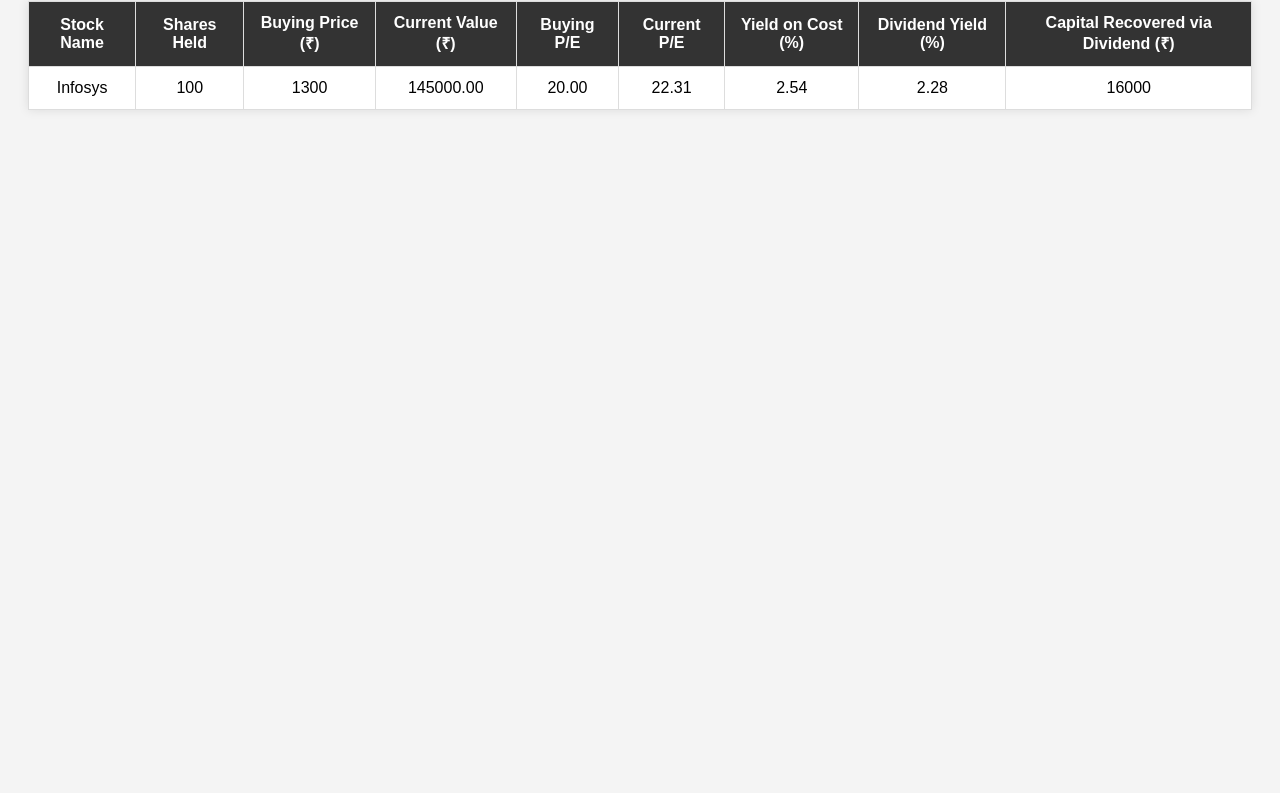
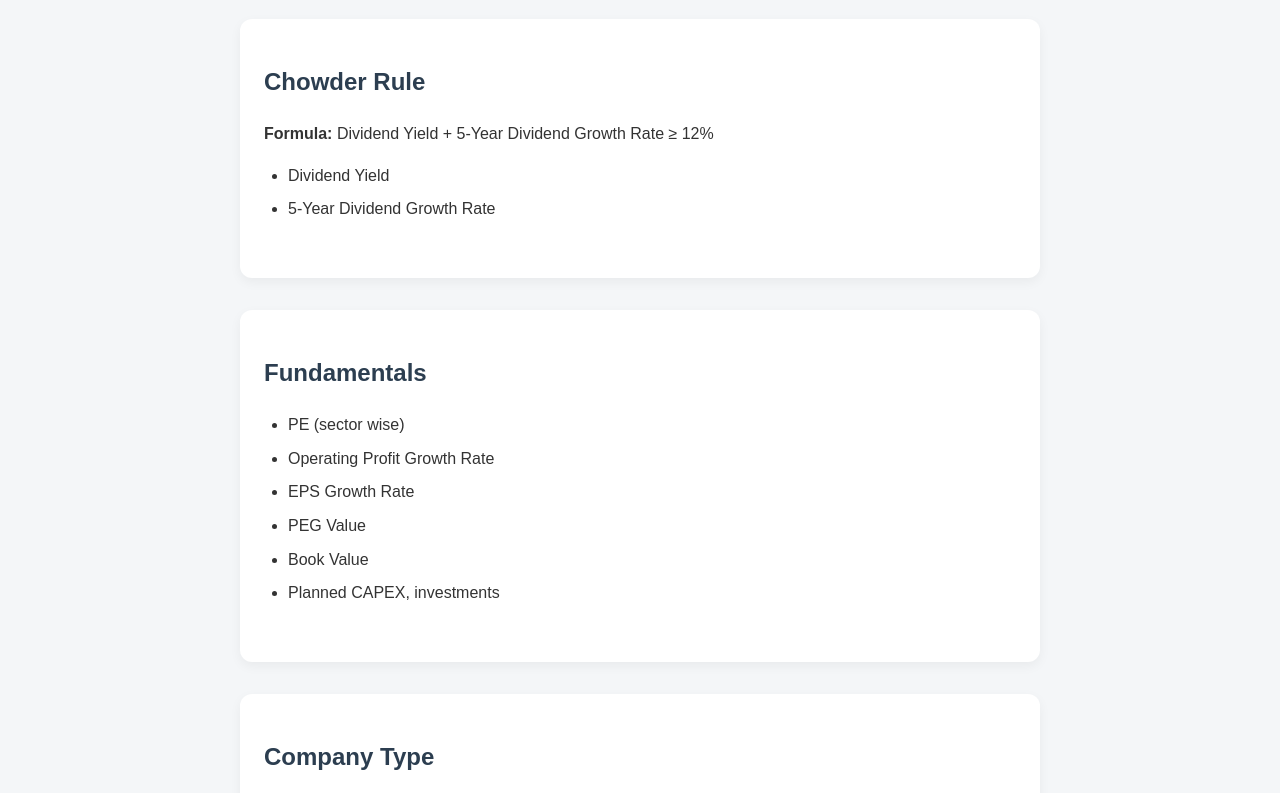
Before and after one commit to suvarna-khanal/webhost, a plain HTML site: page index.html in a window 1280 px wide. Shown: the part 107-900 px from the top of the page. Before the commit the page ends 800 px from the top, so only its background shows below. Drawn offline with Linux system fonts and the light colour scheme.

Commit message:
Checklist before selecting stock

```diff
--- a/index.html
+++ b/index.html
@@ -1,90 +1,73 @@
 <!DOCTYPE html>
 <html lang="en">
 <head>
-  <meta charset="UTF-8">
-  <meta name="viewport" content="width=device-width, initial-scale=1.0">
-  <title>Stock Dashboard</title>
+  <meta charset="UTF-8" />
+  <meta name="viewport" content="width=device-width, initial-scale=1.0"/>
+  <title>Investment Criteria</title>
   <style>
     body {
-      font-family: sans-serif;
-      padding: 20px;
-      background: #f4f4f4;
+      font-family: Arial, sans-serif;
+      background-color: #f4f6f8;
+      color: #333;
+      line-height: 1.6;
+      padding: 2rem;
+      max-width: 800px;
+      margin: auto;
     }
-    table {
-      width: 100%;
-      border-collapse: collapse;
-      background: #fff;
-      box-shadow: 0 0 10px rgba(0,0,0,0.1);
+    h1, h2 {
+      color: #2c3e50;
     }
-    th, td {
-      padding: 12px;
-      border: 1px solid #ddd;
-      text-align: center;
+    ul {
+      margin-bottom: 2rem;
+      padding-left: 1.5rem;
     }
-    th {
-      background-color: #333;
-      color: white;
+    li {
+      margin-bottom: 0.5rem;
+    }
+    section {
+      background: white;
+      padding: 1.5rem;
+      border-radius: 12px;
+      box-shadow: 0 4px 12px rgba(0, 0, 0, 0.05);
+      margin-bottom: 2rem;
     }
   </style>
 </head>
 <body>
-  <h1>My Stock Dashboard</h1>
-  <table id="stockTable">
-    <thead>
-      <tr>
-        <th>Stock Name</th>
-        <th>Shares Held</th>
-        <th>Buying Price (₹)</th>
-        <th>Current Value (₹)</th>
-        <th>Buying P/E</th>
-        <th>Current P/E</th>
-        <th>Yield on Cost (%)</th>
-        <th>Dividend Yield (%)</th>
-        <th>Capital Recovered via Dividend (₹)</th>
-      </tr>
-    </thead>
-    <tbody id="stockBody">
-    </tbody>
-  </table>
 
-  <script>
-    const stockData = {
-      name: "Infosys",
-      sharesHeld: 100,
-      buyingPrice: 1300, // per share
-      totalDividendReceived: 16000 // in ₹
-    };
+  <h1>Investment Checklist</h1>
 
-    async function fetchInfosysData() {
-      // Dummy data as placeholder
-      const currentPrice = 1450;
-      const eps = 65;
-      const dividend = 33;
+  <section>
+    <h2>Chowder Rule</h2>
+    <p><strong>Formula:</strong> Dividend Yield + 5-Year Dividend Growth Rate ≥ 12%</p>
+    <ul>
+      <li>Dividend Yield</li>
+      <li>5-Year Dividend Growth Rate</li>
+    </ul>
+  </section>
 
-      const currentValue = stockData.sharesHeld * currentPrice;
-      const buyingPE = (stockData.buyingPrice / eps).toFixed(2);
-      const currentPE = (currentPrice / eps).toFixed(2);
-      const yieldOnCost = ((dividend / stockData.buyingPrice) * 100).toFixed(2);
-      const dividendYield = ((dividend / currentPrice) * 100).toFixed(2);
+  <section>
+    <h2>Fundamentals</h2>
+    <ul>
+      <li>PE (sector wise)</li>
+      <li>Operating Profit Growth Rate</li>
+      <li>EPS Growth Rate</li>
+      <li>PEG Value</li>
+      <li>Book Value</li>
+      <li>Planned CAPEX, investments</li>
+    </ul>
+  </section>
 
-      const row = `
-        <tr>
-          <td>${stockData.name}</td>
-          <td>${stockData.sharesHeld}</td>
-          <td>${stockData.buyingPrice}</td>
-          <td>${currentValue.toFixed(2)}</td>
-          <td>${buyingPE}</td>
-          <td>${currentPE}</td>
-          <td>${yieldOnCost}</td>
-          <td>${dividendYield}</td>
-          <td>${stockData.totalDividendReceived}</td>
-        </tr>
-      `;
+  <section>
+    <h2>Company Type</h2>
+    <ul>
+      <li>Growth</li>
+      <li>Dividend</li>
+      <li>PSU</li>
+      <li>Compounders</li>
+      <li>Potential Multibaggers</li>
+    </ul>
+  </section>
 
-      document.getElementById("stockBody").innerHTML = row;
-    }
-
-    fetchInfosysData();
-  </script>
 </body>
 </html>
```
